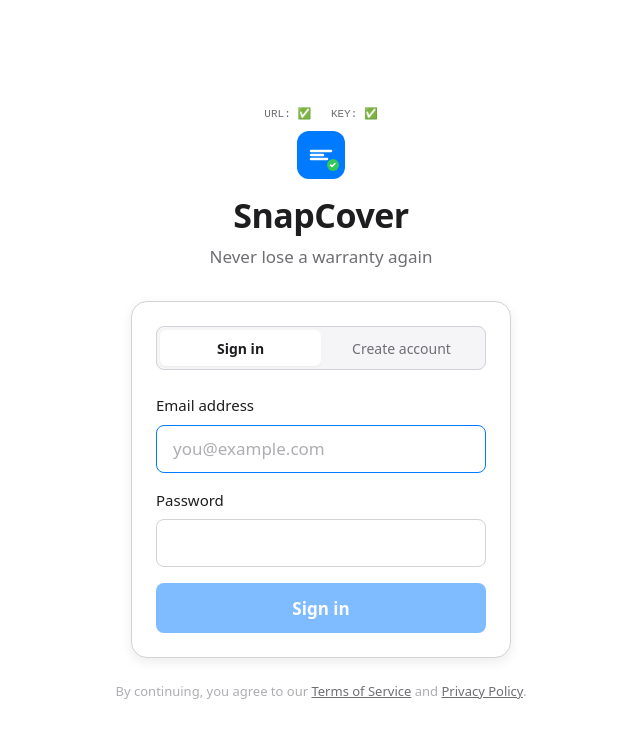
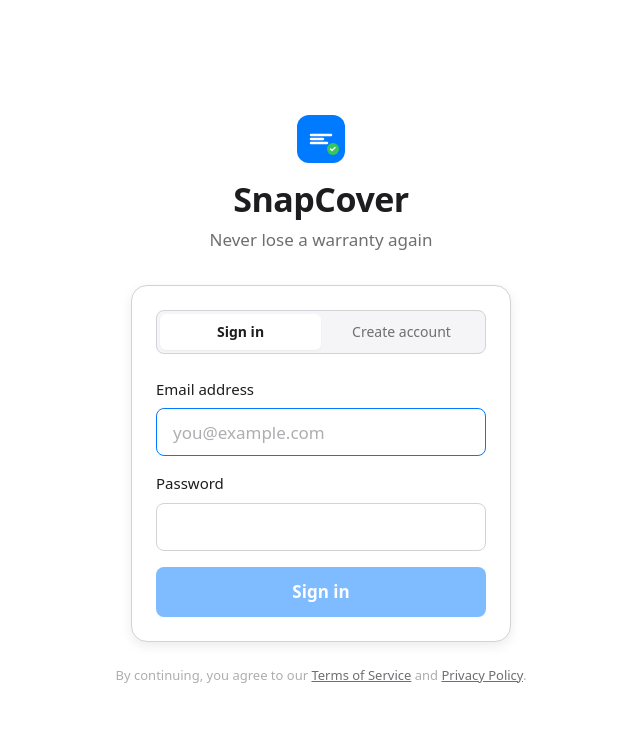
Before and after one commit to Snipe76/snapcover-app, a Next.js app: page /login in a window 1280 px wide. Shown: the top 738 px of the page, without its empty margins (319-959 px from the left). Built offline with nearby package versions, Linux system fonts and the light colour scheme; no server answers.

Commit message:
chore: remove debug env indicators from login page

```diff
--- a/src/app/(auth)/login/page.tsx
+++ b/src/app/(auth)/login/page.tsx
@@ -80,12 +80,6 @@ export default function LoginPage() {
 
   return (
     <main className={styles.container}>
-      {/* DEBUG: show env status */}
-      <div style={{ padding: '8px 16px', fontSize: 11, color: '#6e6e73', fontFamily: 'monospace', textAlign: 'center' }}>
-        URL: {process.env.NEXT_PUBLIC_SUPABASE_URL ? '✅' : '❌'} &nbsp;
-        KEY: {process.env.NEXT_PUBLIC_SUPABASE_ANON_KEY ? '✅' : '❌'}
-      </div>
-
       <div className={styles.hero}>
         <div className={styles.logo} aria-hidden="true">
           <svg width="48" height="48" viewBox="0 0 48 48" fill="none">
```
